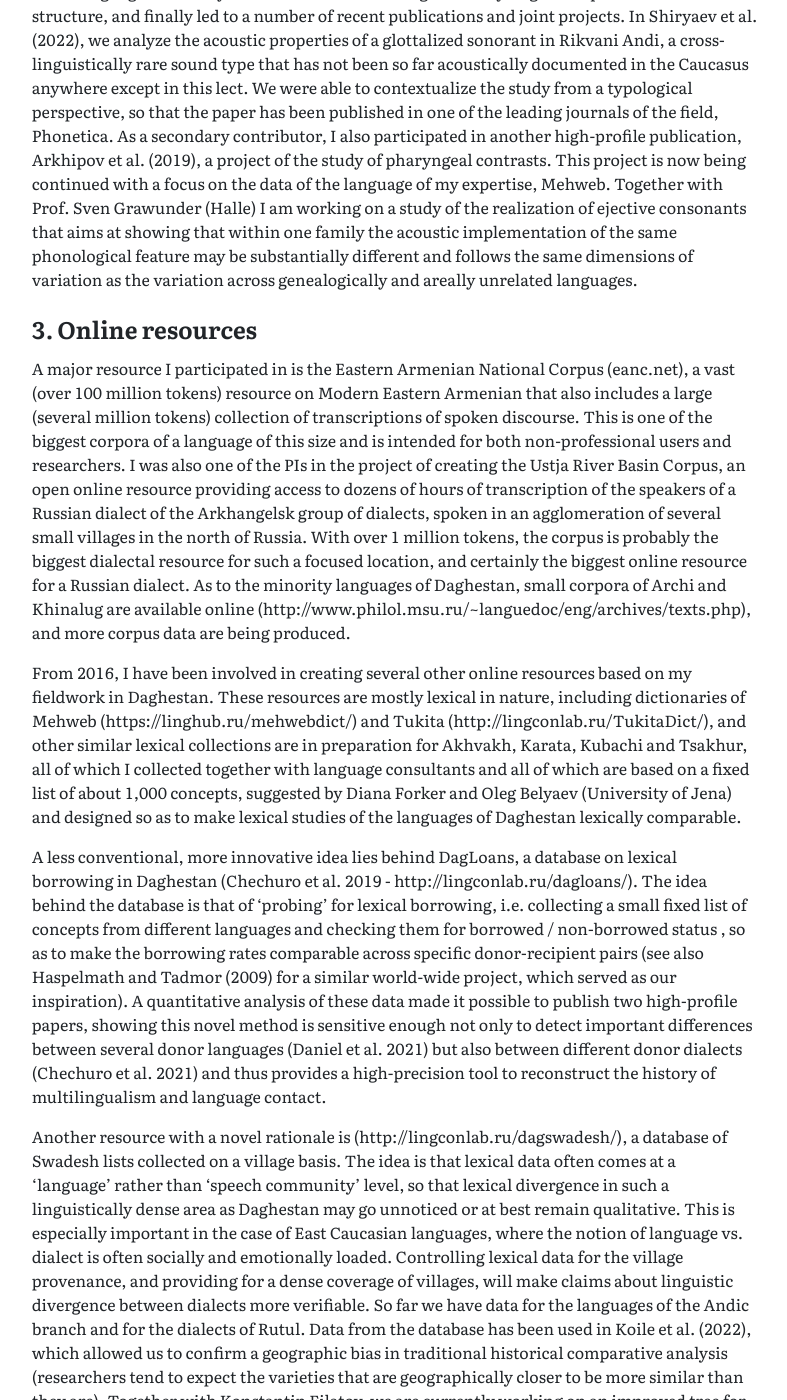
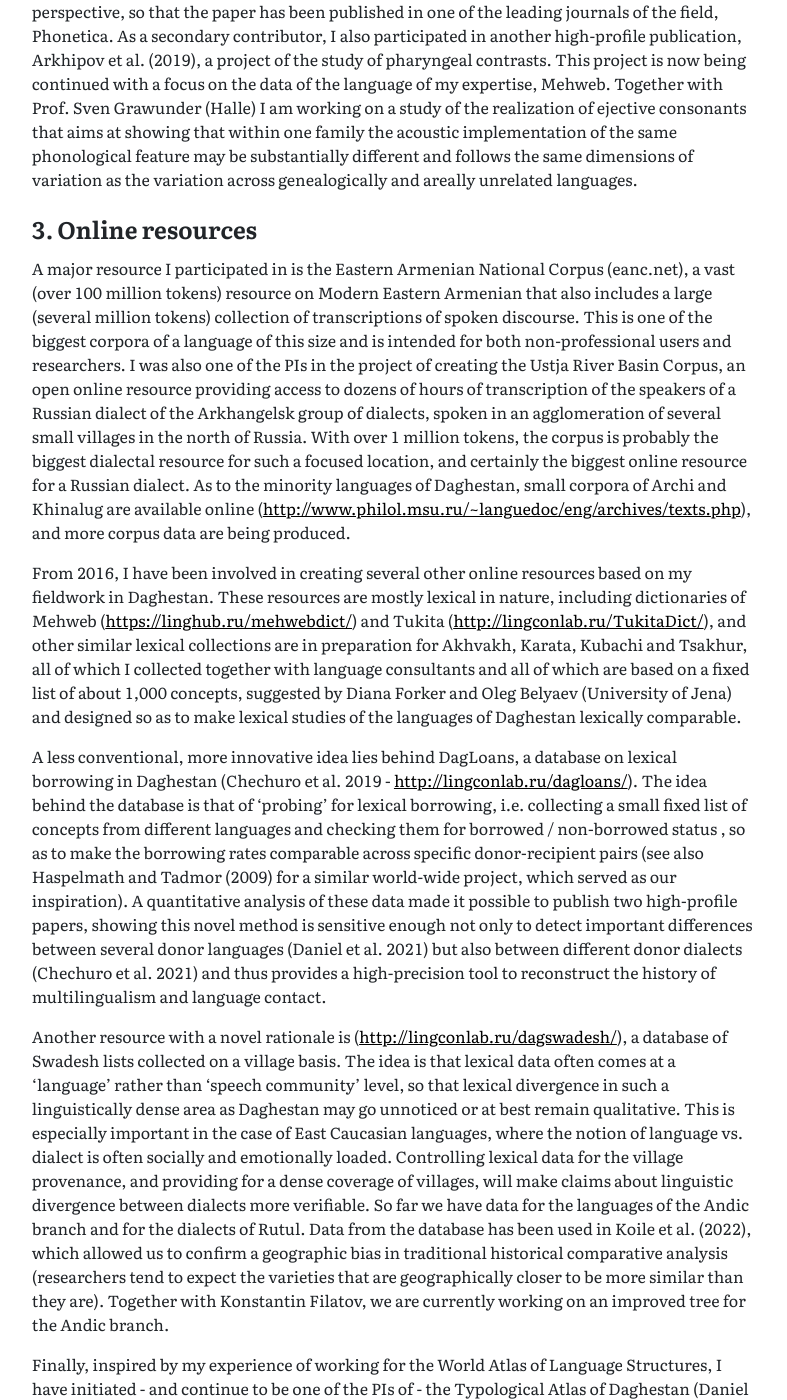
Before and after one commit to MishaDaniel/mishadaniel.github.io, a Jekyll site: the page built from research_track.html, in a window 1280 px wide and 1400 px high, scrolled down 5496 px. Shown: the whole window, without its empty margins (447-1234 px from the left). Built offline with Jekyll 4.4.1, drawn with Linux system fonts in a browser that asks for light colours; nearby versions of some CDN libraries; part of the change alters nothing that is shown; some of the changed text lies outside the part shown.

Commit message:
fixed statement

```diff
--- a/_includes/statement.md
+++ b/_includes/statement.md
@@ -61,15 +61,15 @@ East Caucasian languages are known for the complexity of their consonantal inven
 
 ## 3. Online resources
 
-A major resource I participated in is the Eastern Armenian National Corpus (eanc.net), a vast (over 100 million tokens) resource on Modern Eastern Armenian that also includes a large (several million tokens) collection of transcriptions of spoken discourse. This is one of the biggest corpora of a language of this size and is intended for both non-professional users and researchers. I was also one of the PIs in the project of creating the Ustja River Basin Corpus, an open online resource providing access to dozens of hours of transcription of the speakers of a Russian dialect of the Arkhangelsk group of dialects, spoken in an agglomeration of several small villages in the north of Russia. With over 1 million tokens, the corpus is probably the biggest dialectal resource for such a focused location, and certainly the biggest online resource for a Russian dialect. As to the minority languages of Daghestan, small corpora of Archi and Khinalug are available online (http://www.philol.msu.ru/~languedoc/eng/archives/texts.php), and more corpus data are being produced.
+A major resource I participated in is the Eastern Armenian National Corpus (eanc.net), a vast (over 100 million tokens) resource on Modern Eastern Armenian that also includes a large (several million tokens) collection of transcriptions of spoken discourse. This is one of the biggest corpora of a language of this size and is intended for both non-professional users and researchers. I was also one of the PIs in the project of creating the Ustja River Basin Corpus, an open online resource providing access to dozens of hours of transcription of the speakers of a Russian dialect of the Arkhangelsk group of dialects, spoken in an agglomeration of several small villages in the north of Russia. With over 1 million tokens, the corpus is probably the biggest dialectal resource for such a focused location, and certainly the biggest online resource for a Russian dialect. As to the minority languages of Daghestan, small corpora of Archi and Khinalug are available online ([http://www.philol.msu.ru/~languedoc/eng/archives/texts.php](http://www.philol.msu.ru/~languedoc/eng/archives/texts.php){:_target="blank"}), and more corpus data are being produced.
 
-From 2016, I have been involved in creating several other online resources based on my fieldwork in Daghestan. These resources are mostly lexical in nature, including dictionaries of Mehweb (https://linghub.ru/mehwebdict/) and Tukita (http://lingconlab.ru/TukitaDict/), and other similar lexical collections are in preparation for Akhvakh, Karata, Kubachi and Tsakhur, all of which I collected together with language consultants and all of which are based on a fixed list of about 1,000 concepts, suggested by Diana Forker and Oleg Belyaev (University of Jena) and designed so as to make lexical studies of the languages of Daghestan lexically comparable.
+From 2016, I have been involved in creating several other online resources based on my fieldwork in Daghestan. These resources are mostly lexical in nature, including dictionaries of Mehweb ([https://linghub.ru/mehwebdict/](https://linghub.ru/mehwebdict/){:_target="blank"}) and Tukita ([http://lingconlab.ru/TukitaDict/](http://lingconlab.ru/TukitaDict/){:_target="blank"}), and other similar lexical collections are in preparation for Akhvakh, Karata, Kubachi and Tsakhur, all of which I collected together with language consultants and all of which are based on a fixed list of about 1,000 concepts, suggested by Diana Forker and Oleg Belyaev (University of Jena) and designed so as to make lexical studies of the languages of Daghestan lexically comparable.
 
-A less conventional, more innovative idea lies behind DagLoans, a database on lexical borrowing in Daghestan (Chechuro et al. 2019 - http://lingconlab.ru/dagloans/). The idea behind the database is that of ‘probing’ for lexical borrowing, i.e. collecting a small fixed list of concepts from different languages and checking them for borrowed / non-borrowed status , so as to make the borrowing rates comparable across specific donor-recipient pairs (see also Haspelmath and Tadmor  (2009) for a similar world-wide project, which served as our inspiration). A quantitative analysis of these data made it possible to publish two high-profile papers, showing this novel method is sensitive enough not only to detect important differences between several donor languages (Daniel et al. 2021) but also between different donor dialects (Chechuro et al. 2021) and thus provides a high-precision tool to reconstruct the history of multilingualism and language contact.
+A less conventional, more innovative idea lies behind DagLoans, a database on lexical borrowing in Daghestan (Chechuro et al. 2019 - [http://lingconlab.ru/dagloans/](http://lingconlab.ru/dagloans/){:_target="blank"}). The idea behind the database is that of ‘probing’ for lexical borrowing, i.e. collecting a small fixed list of concepts from different languages and checking them for borrowed / non-borrowed status , so as to make the borrowing rates comparable across specific donor-recipient pairs (see also Haspelmath and Tadmor  (2009) for a similar world-wide project, which served as our inspiration). A quantitative analysis of these data made it possible to publish two high-profile papers, showing this novel method is sensitive enough not only to detect important differences between several donor languages (Daniel et al. 2021) but also between different donor dialects (Chechuro et al. 2021) and thus provides a high-precision tool to reconstruct the history of multilingualism and language contact.
 
-Another resource with a novel rationale is (http://lingconlab.ru/dagswadesh/), a database of Swadesh lists collected on a village basis. The idea is that lexical data often comes at a ‘language’ rather than ‘speech community’ level, so that lexical divergence in such a linguistically dense area as Daghestan may go unnoticed or at best remain qualitative. This is especially important in the case of East Caucasian languages, where the notion of language vs. dialect is often socially and emotionally loaded. Controlling lexical data for the village provenance, and providing for a dense coverage of villages, will make claims about linguistic divergence between dialects more verifiable. So far we have data for the languages of the Andic branch and for the dialects of Rutul. Data from the database has been used in Koile et al. (2022), which allowed us to confirm a geographic bias in traditional historical comparative analysis (researchers tend to expect the varieties that are geographically closer to be more similar than they are). Together with Konstantin Filatov, we are currently working on an improved tree for the Andic branch.
+Another resource with a novel rationale is ([http://lingconlab.ru/dagswadesh/](http://lingconlab.ru/dagswadesh/){:_target="blank"}), a database of Swadesh lists collected on a village basis. The idea is that lexical data often comes at a ‘language’ rather than ‘speech community’ level, so that lexical divergence in such a linguistically dense area as Daghestan may go unnoticed or at best remain qualitative. This is especially important in the case of East Caucasian languages, where the notion of language vs. dialect is often socially and emotionally loaded. Controlling lexical data for the village provenance, and providing for a dense coverage of villages, will make claims about linguistic divergence between dialects more verifiable. So far we have data for the languages of the Andic branch and for the dialects of Rutul. Data from the database has been used in Koile et al. (2022), which allowed us to confirm a geographic bias in traditional historical comparative analysis (researchers tend to expect the varieties that are geographically closer to be more similar than they are). Together with Konstantin Filatov, we are currently working on an improved tree for the Andic branch.
 
-Finally, inspired by my experience of working for the World Atlas of Language Structures, I have initiated - and continue to be one of the PIs of - the Typological Atlas of Daghestan (Daniel et al. 2022, see http://lingconlab.ru/dagatlas/), a project of visual representation of the linguistic diversity of the languages of Daghestan. Apart from other things, this project also involves students in the study of East Caucasian languages and instills an early interest in linguistic diversity.
+Finally, inspired by my experience of working for the World Atlas of Language Structures, I have initiated - and continue to be one of the PIs of - the Typological Atlas of Daghestan (Daniel et al. 2022, see [http://lingconlab.ru/dagatlas/](http://lingconlab.ru/dagatlas/){:_target="blank"}), a project of visual representation of the linguistic diversity of the languages of Daghestan. Apart from other things, this project also involves students in the study of East Caucasian languages and instills an early interest in linguistic diversity.
 
 
 
--- a/assets/css/styles.css
+++ b/assets/css/styles.css
@@ -74,17 +74,16 @@ h1 {
   margin-bottom: 1em;
 }
 
-h2, h3 {
+h2 {
   font-size: x-large;
   margin-bottom: 0.5em;
-}
-
-h2 {
   margin-top: 1em;
 }
 
 h3 {
   margin-top: 1em;
+  margin-bottom: 0.5em;
+  font-size: 17pt;
 }
 
 td {
--- a/research_track.html
+++ b/research_track.html
@@ -3,7 +3,6 @@ layout: default
 ---
 
 <div class="research_track">
-    <h2>Research statement</h2>
     {% capture my_include %}{% include statement.md %}{% endcapture %}
     {{ my_include | markdownify  }}
 </div>
```
